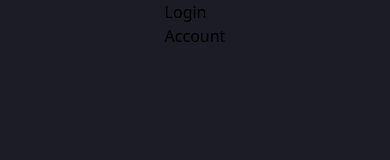
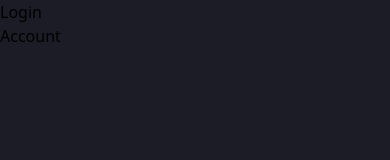
Before and after one commit to devhausleipzig/camp-8-midterm-group-1, a React (Vite) app: page /account in a window 390 px wide. Shown: the top 160 px of the page. Built offline with nearby package versions, Linux system fonts and the light colour scheme.

Commit message:
Fixed viewing issues on iPhoneSE

```diff
--- a/src/layouts/NavigationLayout.tsx
+++ b/src/layouts/NavigationLayout.tsx
@@ -28,11 +28,11 @@ const routes = [
 
 export function NavigationLayout() {
   return (
-    <div className="h-screen flex flex-col justify-between">
-      <main className="flex justify-center">
+    <div className="h-screen flex flex-col">
+      <main className="flex h-full">
         <Outlet />
       </main>
-      <nav className=" flex justify-center py-8 gap-12">
+      <nav className=" flex justify-center py-8 gap-12 bg-dark">
         {routes.map((item) => (
           <NavLink
             className={({ isActive }) =>
--- a/src/routes/Home.tsx
+++ b/src/routes/Home.tsx
@@ -14,7 +14,7 @@ export async function movieLoader({ params }: LoaderFunctionArgs) {
 export function Home() {
   const data = useLoaderData() as Movie[];
   return (
-    <div className="w-screen h-full grid grid-rows-6">
+    <div className="w-screen h-full grid grid-rows-6 scrollbar-hide">
       <div className="w-full text-white text-2xl flex justify-center items-center mt-5 ">
         <UserInfo name={""} image={""}></UserInfo>
       </div>
@@ -27,10 +27,10 @@ export function Home() {
           <div className="text-title text-white-dimmed">Genre</div>
           <div className="">
             <a
-              className="text-description text-yellow flex flex-row items-center gap-4"
+              className="text-description text-yellow flex flex-row items-center gap-4 opacity-50"
               href=""
             >
-              <div>See all</div>
+              <div>See All</div>
               <div className="">
                 <ChevronRightIcon className="h-4" />
               </div>
```
